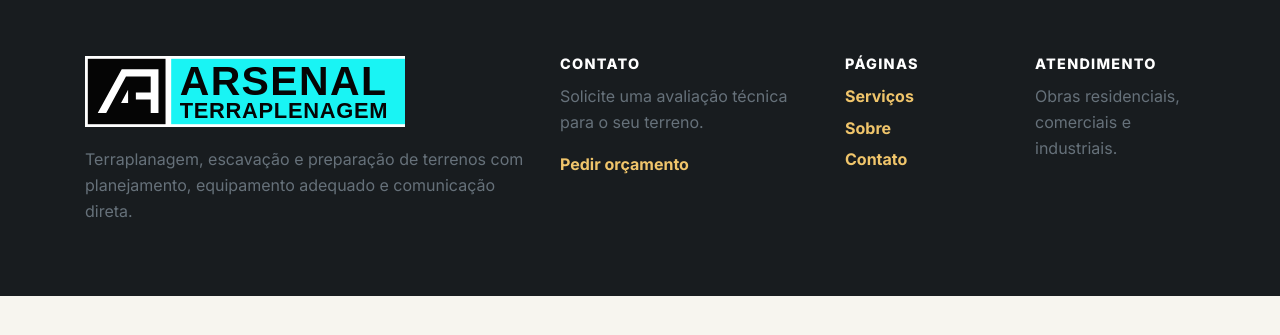
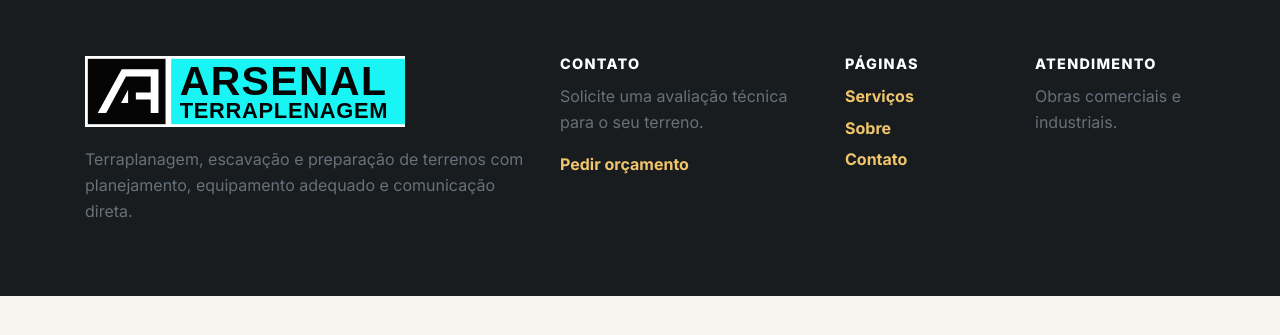
Before and after one commit to gallegodev/Arsenal-Terraplanagem-Ltda, a Django app: template templates/base.html in a window 1280 px wide. Shown: the part 94-429 px from the top of the page. Run offline with Django 3.2, Linux system fonts and the light colour scheme; the template is opened without the code that fills it, so the values that code supplies are empty; some libraries are stand-ins or nearby versions.

Commit message:
Remove residential work from footer copy
Co-authored-by: Codex <noreply@openai.com>

```diff
--- a/templates/base.html
+++ b/templates/base.html
@@ -72,7 +72,7 @@
           </div>
           <div class="col-md-4 col-lg-2">
             <h3>Atendimento</h3>
-            <p>Obras residenciais, comerciais e industriais.</p>
+            <p>Obras comerciais e industriais.</p>
           </div>
         </div>
       </div>
```
